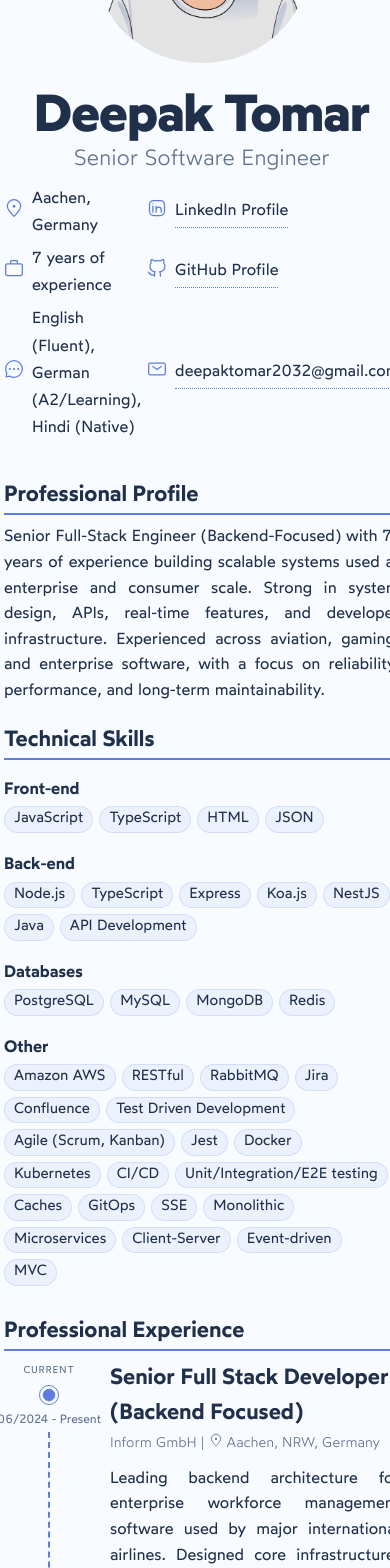
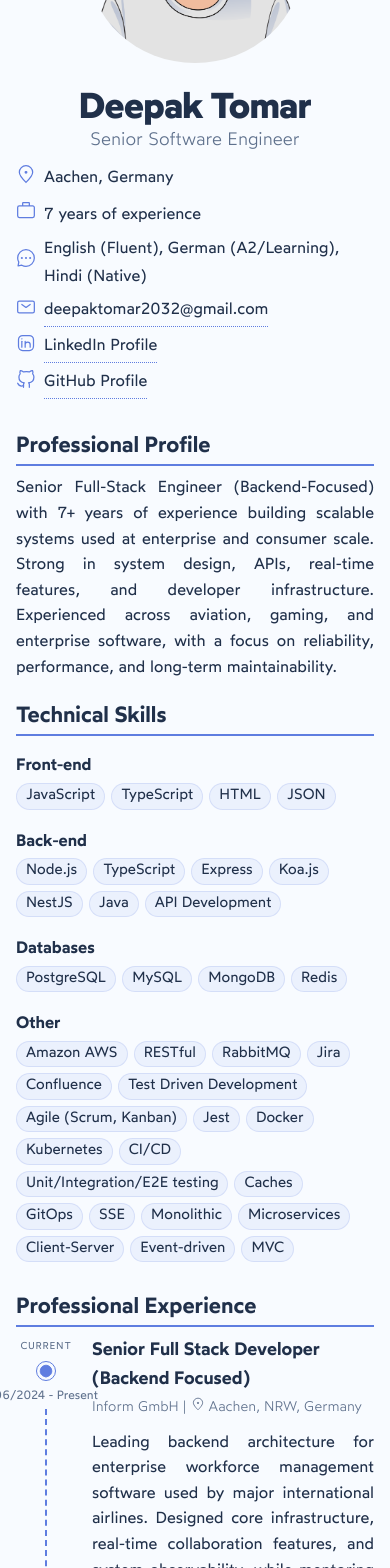
Before and after one commit to deepaktomar2032/deepaktomar2032.github.io, a SvelteKit app: page /cv in a window 390 px wide. Shown: the part 280-1848 px from the top of the page. Built offline with nearby package versions, Linux system fonts and the light colour scheme.

Commit message:
refactor: improve responsive design and layout     adjustments for mobile devices.

```diff
--- a/src/lib/components/cv/contact.svelte
+++ b/src/lib/components/cv/contact.svelte
@@ -65,13 +65,15 @@
 
     display: grid;
     grid-gap: 6px;
-    grid-template-columns: 1fr 1fr;
+    grid-template-columns: 1fr;
 
     grid-template-areas:
-      'location linkedin'
-      'experience github'
-      'languages email'
-      '. portfolio';
+      'location'
+      'experience'
+      'languages'
+      'email'
+      'linkedin'
+      'github';
 
     li {
       display: flex;
@@ -107,7 +109,7 @@
       }
       &.email {
         grid-area: email;
-        margin: 0 auto;
+        margin: 0;
       }
       &.linkedin {
         grid-area: linkedin;
--- a/src/lib/components/cv/cv.svelte
+++ b/src/lib/components/cv/cv.svelte
@@ -42,7 +42,7 @@
 <style lang="scss">
   .cv {
     border-radius: 10px;
-    padding: 22px 0 8px 0;
+    padding: 22px 12px 8px;
     color: var(--text-color);
     font-family: var(--default-font);
     font-size: 16px;
--- a/src/lib/components/cv/experience.svelte
+++ b/src/lib/components/cv/experience.svelte
@@ -46,6 +46,10 @@
         display: flex;
         flex-direction: column;
         align-items: center;
+
+        @media (max-width: 576px) {
+          width: 60px;
+        }
 
         .line {
           border-left: 2px dashed var(--primary-color);
@@ -119,6 +123,10 @@
           font-size: 22px;
           font-family: var(--title-font);
           font-weight: 600;
+
+          @media (max-width: 576px) {
+            font-size: 18px;
+          }
         }
 
         .icon {
--- a/src/lib/components/cv/title.svelte
+++ b/src/lib/components/cv/title.svelte
@@ -16,6 +16,10 @@
     line-height: 1.05;
     text-align: center;
     font-family: var(--title-font);
+
+    @media (max-width: 576px) {
+      font-size: 36px;
+    }
   }
 
   h5 {
@@ -26,6 +30,10 @@
     line-height: 1.2;
     text-align: center;
     font-family: var(--title-font);
+
+    @media (max-width: 576px) {
+      font-size: 18px;
+    }
   }
 
   @media (min-width: 768px), print {
--- a/src/lib/components/home/about.svelte
+++ b/src/lib/components/home/about.svelte
@@ -21,11 +21,11 @@
   #about {
     position: relative;
     display: grid;
-    grid-template-columns: 500px 250px;
+    grid-template-columns: 1fr 250px;
     align-items: center;
     justify-content: space-between;
 
-    @include for-phone-only {
+    @include for-tablet-portrait-down {
       grid-template-columns: 1fr;
       justify-items: center;
     }
@@ -35,13 +35,13 @@
       flex-direction: column;
       gap: 10px;
       h2 {
-        @include for-phone-only {
+        @include for-tablet-portrait-down {
           text-align: center;
         }
       }
 
       p {
-        @include for-phone-only {
+        @include for-tablet-portrait-down {
           text-align: justify;
         }
       }
--- a/src/lib/components/home/main.svelte
+++ b/src/lib/components/home/main.svelte
@@ -75,8 +75,11 @@
         width: auto;
         min-width: 180px;
       }
-      @include for-iphone-se {
-        grid-template-columns: 1fr;
+      @include for-phone-only {
+        .button {
+          min-width: unset;
+          width: 100%;
+        }
       }
     }
   }
--- a/src/lib/scss/base.scss
+++ b/src/lib/scss/base.scss
@@ -110,7 +110,11 @@ h5 {
 
 ul,
 ol {
-  margin: 12px 0 12px 40px;
+  margin: 12px 0 12px 24px;
+
+  @include for-phone-only {
+    margin-left: 16px;
+  }
   line-height: 1.7;
 
   li {
--- a/src/lib/scss/cards.scss
+++ b/src/lib/scss/cards.scss
@@ -29,7 +29,7 @@
     background-size: cover;
     background-position: center;
     position: relative;
-    flex: 1 0 max(50%, 330px);
+    flex: 1 0 min(100%, max(50%, 330px));
     height: min(50%, 350px);
     min-height: 240px;
     max-height: 350px;
--- a/src/lib/scss/markdown.scss
+++ b/src/lib/scss/markdown.scss
@@ -19,8 +19,8 @@
   padding-left: 15px;
 
   @include for-iphone-se {
-    padding-left: 0;
-    padding-right: 0;
+    padding-left: 8px;
+    padding-right: 8px;
   }
 
   @include for-tablet-portrait-up {
@@ -47,6 +47,8 @@
     grid-column: 1 / 4;
 
     img {
+      max-width: 100%;
+      height: auto;
       object-fit: cover;
     }
   }
@@ -101,6 +103,8 @@
     p {
       margin: 0.75rem 0;
       line-height: 1.55em;
+      overflow-wrap: break-word;
+      word-break: break-word;
     }
 
     h2 {
@@ -151,6 +155,8 @@
       padding: 5px 10px;
       border-radius: 5px;
       font-family: var(--mono-font);
+      overflow-wrap: break-word;
+      word-break: break-word;
     }
 
     pre[class*='language-'] {
--- a/src/lib/scss/mixins.scss
+++ b/src/lib/scss/mixins.scss
@@ -8,8 +8,8 @@
   margin-left: auto;
 
   @include for-iphone-se {
-    padding-left: 0;
-    padding-right: 0;
+    padding-left: 8px;
+    padding-right: 8px;
   }
 
   @include for-tablet-portrait-up {
```
Also changed, not shown: src/routes/photography/+page.svelte (+25 -2 lines).
